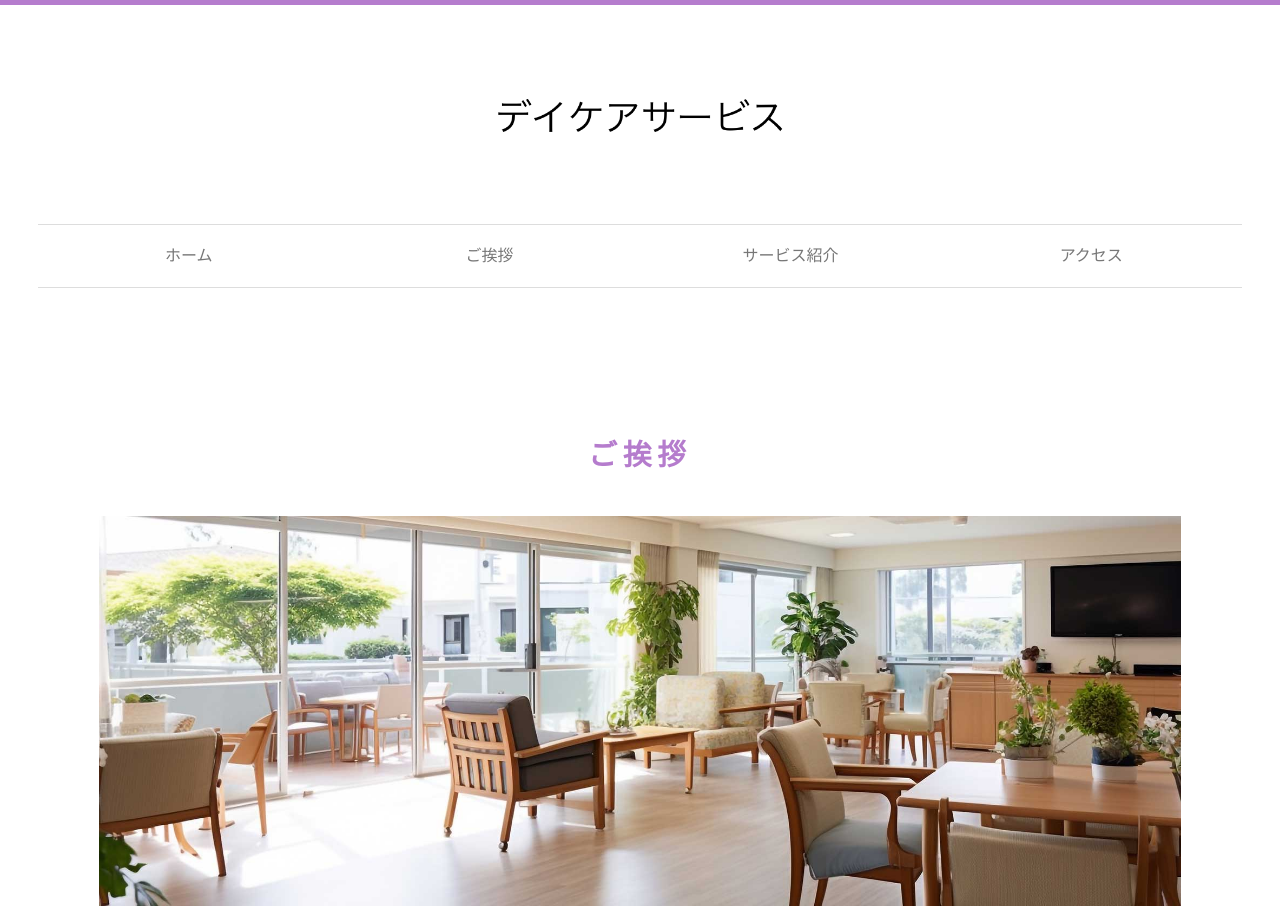
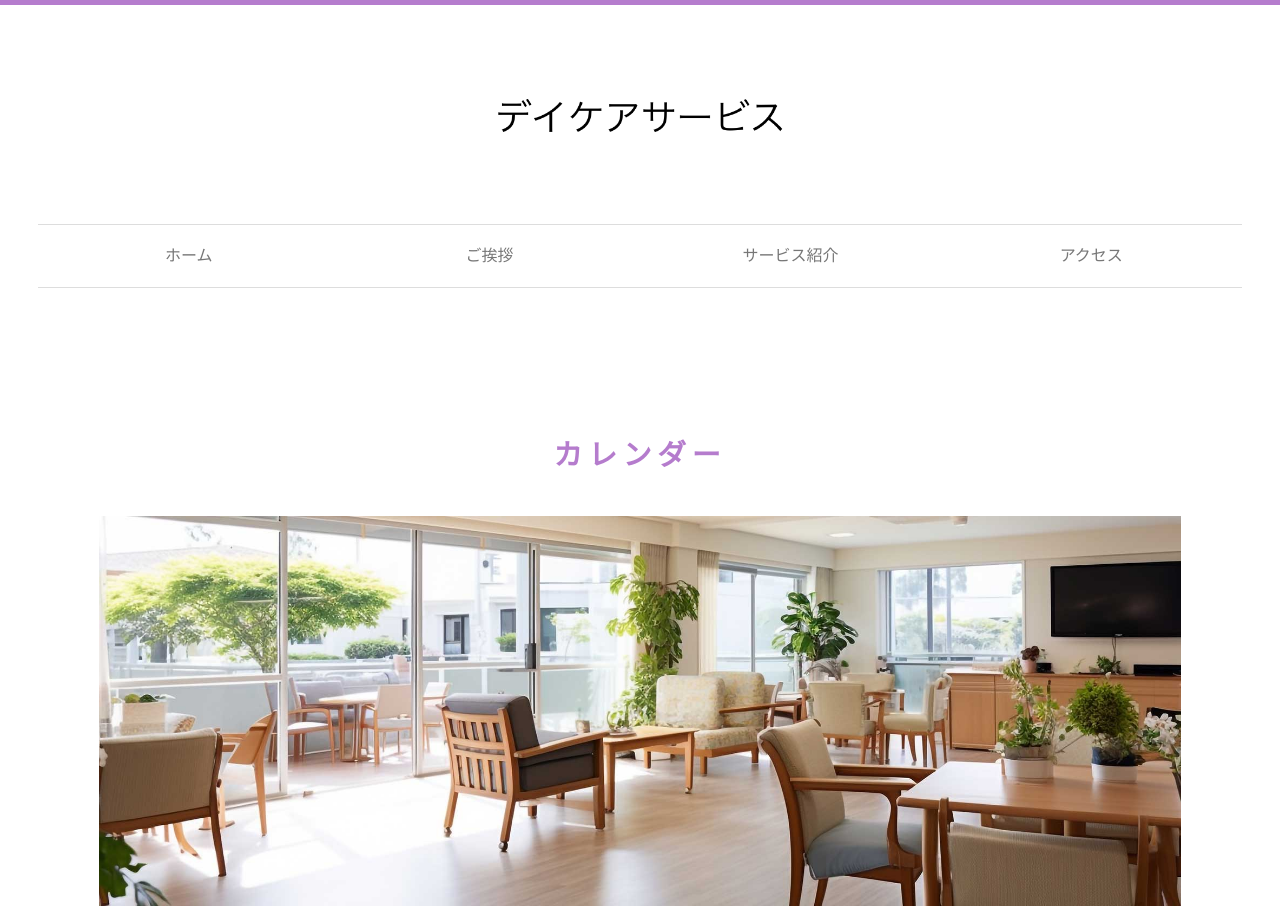
Before and after one commit to Gabaven2023/TeamG, a plain HTML site: page tp_beginner8_t_elderly_services/greeting.html in a window 1280 px wide. Shown: the top 906 px of the page. Drawn offline with nearby package versions, Linux system fonts and the light colour scheme.

Commit message:
名前変更➡カレンダー

```diff
--- a/tp_beginner8_t_elderly_services/greeting.html
+++ b/tp_beginner8_t_elderly_services/greeting.html
@@ -34,7 +34,7 @@
 
 <section>
 
-<h2>ご挨拶</h2>
+<h2>カレンダー</h2>
 
 <div class="mb30"><img src="images/greeting.jpg" alt=""></div>
 
```
